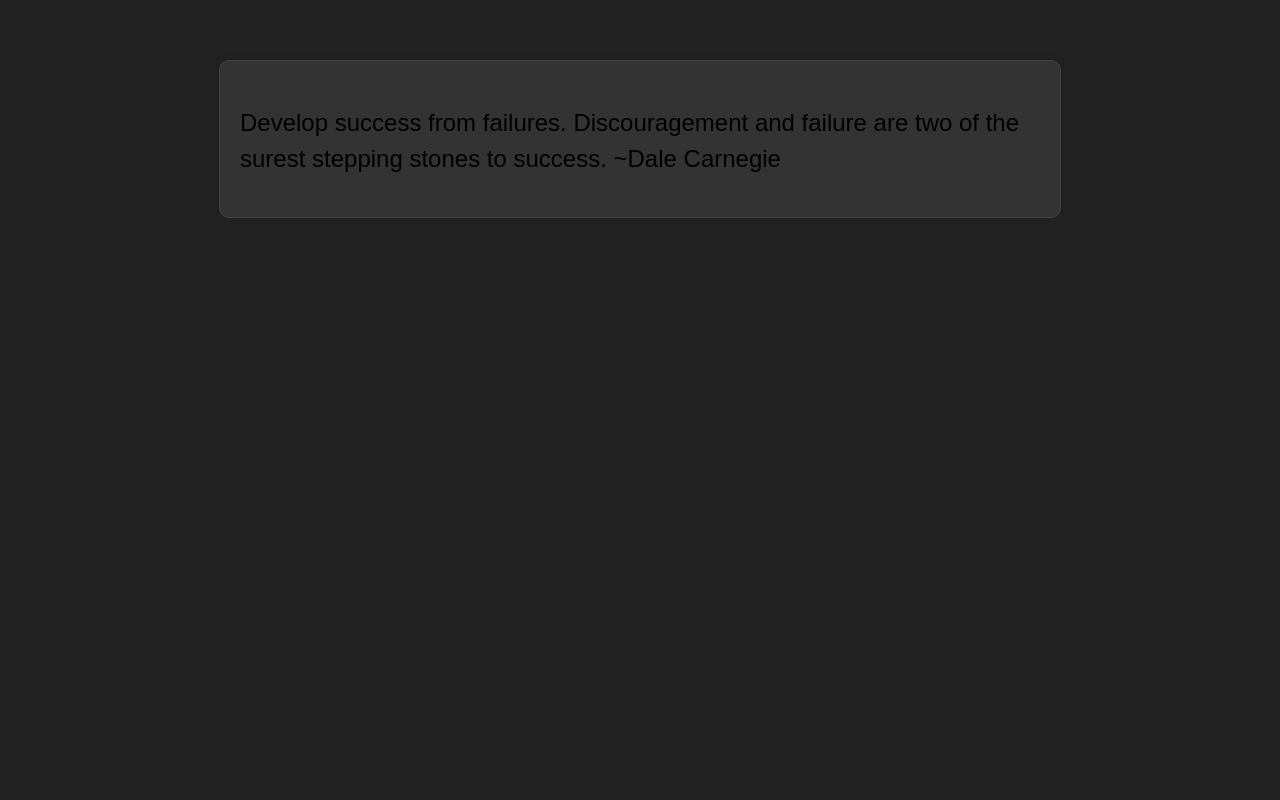
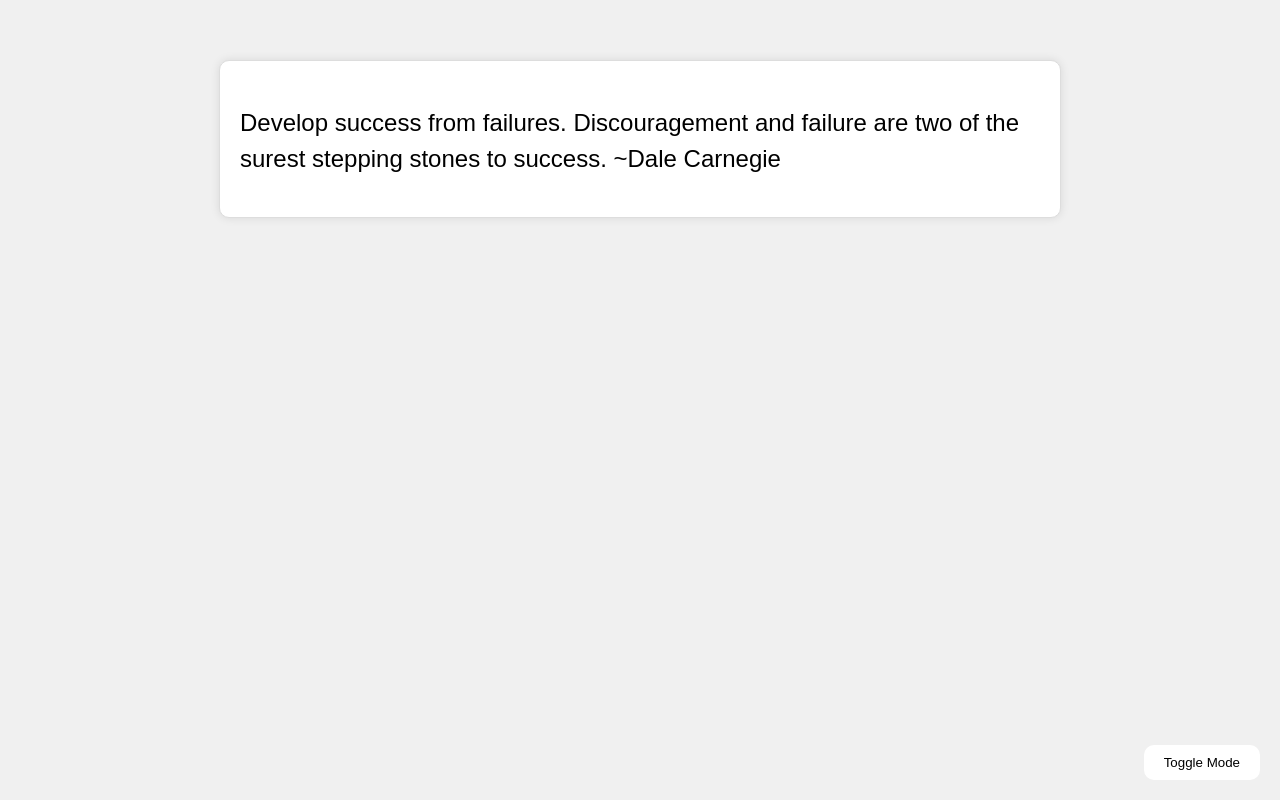
Before and after one commit to barpig/nostr, a plain HTML site: page index.html in a window 1280 px wide. Drawn offline with Linux system fonts and the light colour scheme.

Commit message:
Update index.html
.

```diff
--- a/index.html
+++ b/index.html
@@ -8,16 +8,16 @@
         /* Add your own styles here */
         body {
             font-family: Arial, sans-serif;
-            background-color: #222;
+            background-color: #f0f0f0;
             margin: 0;
             padding: 20px;
         }
         .quote-container {
             max-width: 800px;
             margin: 40px auto;
-            background-color: #333;
+            background-color: #fff;
             padding: 20px;
-            border: 1px solid #444;
+            border: 1px solid #ddd;
             border-radius: 10px;
             box-shadow: 0 0 10px rgba(0, 0, 0, 0.1);
         }
@@ -28,7 +28,21 @@
         }
         .author {
             font-size: 18px;
-            color: #aaa;
+            color: #666;
+        }
+        .toggle {
+            position: fixed;
+            bottom: 20px;
+            right: 20px;
+            background-color: #fff;
+            border: none;
+            padding: 10px 20px;
+            border-radius: 10px;
+            cursor: pointer;
+        }
+        .dark-mode {
+            background-color: #222;
+            color: #fff;
         }
     </style>
 </head>
@@ -37,9 +51,11 @@
         <p class="quote">Loading quote...</p>
         <p class="author">Author</p>
     </div>
+    <button class="toggle" onclick="toggleMode()">Toggle Mode</button>
 
     <script>
-        // Load quotes from a text file
+        let darkMode = false;
+
         function loadQuotes() {
             var xhr = new XMLHttpRequest();
             xhr.open('GET', 'quotes.txt', true);
@@ -55,6 +71,15 @@
             xhr.send();
         }
 
+        function toggleMode() {
+            darkMode = !darkMode;
+            document.body.style.backgroundColor = darkMode ? '#222' : '#f0f0f0';
+            document.body.style.color = darkMode ? '#fff' : '#333';
+            document.querySelector('.quote-container').style.backgroundColor = darkMode ? '#333' : '#fff';
+            document.querySelector('.quote-container').style.borderColor = darkMode ? '#444' : '#ddd';
+            document.querySelector('.toggle').classList.toggle('dark-mode');
+        }
+
         loadQuotes();
     </script>
 </body>
```
